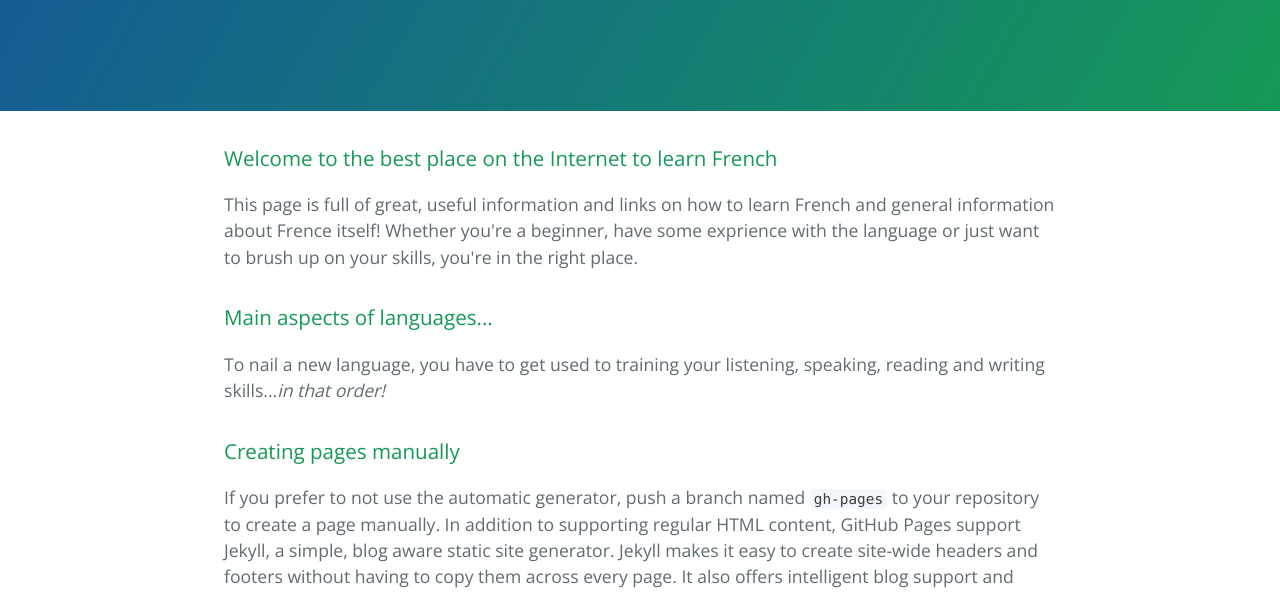
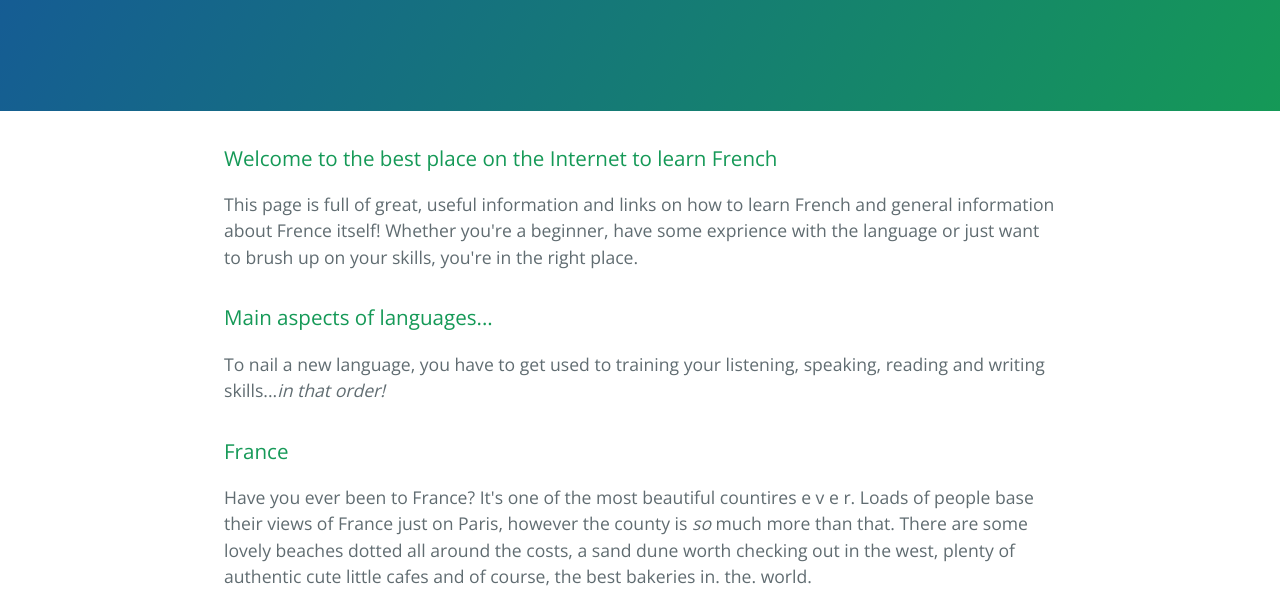
Before and after one commit to bhavini1/bhavini1.github.io, a plain HTML site: page index.html in a window 1280 px wide. Shown: the part 206-800 px from the top of the page. Drawn offline with nearby package versions, Linux system fonts and the light colour scheme.

Commit message:
Update index.html

```diff
--- a/index.html
+++ b/index.html
@@ -27,9 +27,9 @@
 <p>To nail a new language, you have to get used to training your listening, speaking, reading and writing skills...<i>in that order!</i> </p>
 
 <h3>
-<a id="creating-pages-manually" class="anchor" href="#creating-pages-manually" aria-hidden="true"><span aria-hidden="true" class="octicon octicon-link"></span></a>Creating pages manually</h3>
+<a id="creating-pages-manually" class="anchor" href="#creating-pages-manually" aria-hidden="true"><span aria-hidden="true" class="octicon octicon-link"></span></a>France</h3>
 
-<p>If you prefer to not use the automatic generator, push a branch named <code>gh-pages</code> to your repository to create a page manually. In addition to supporting regular HTML content, GitHub Pages support Jekyll, a simple, blog aware static site generator. Jekyll makes it easy to create site-wide headers and footers without having to copy them across every page. It also offers intelligent blog support and other advanced templating features.</p>
+<p>Have you ever been to France? It's one of the most beautiful countires e v e r. Loads of people base their views of France just on Paris, however the county is <i>so</i> much more than that. There are some lovely beaches dotted all around the costs, a sand dune worth checking out in the west, plenty of authentic cute little cafes and of course, the best bakeries in. the. world.</p>
 
 <h3>
 <a id="authors-and-contributors" class="anchor" href="#authors-and-contributors" aria-hidden="true"><span aria-hidden="true" class="octicon octicon-link"></span></a>Authors and Contributors</h3>
```
